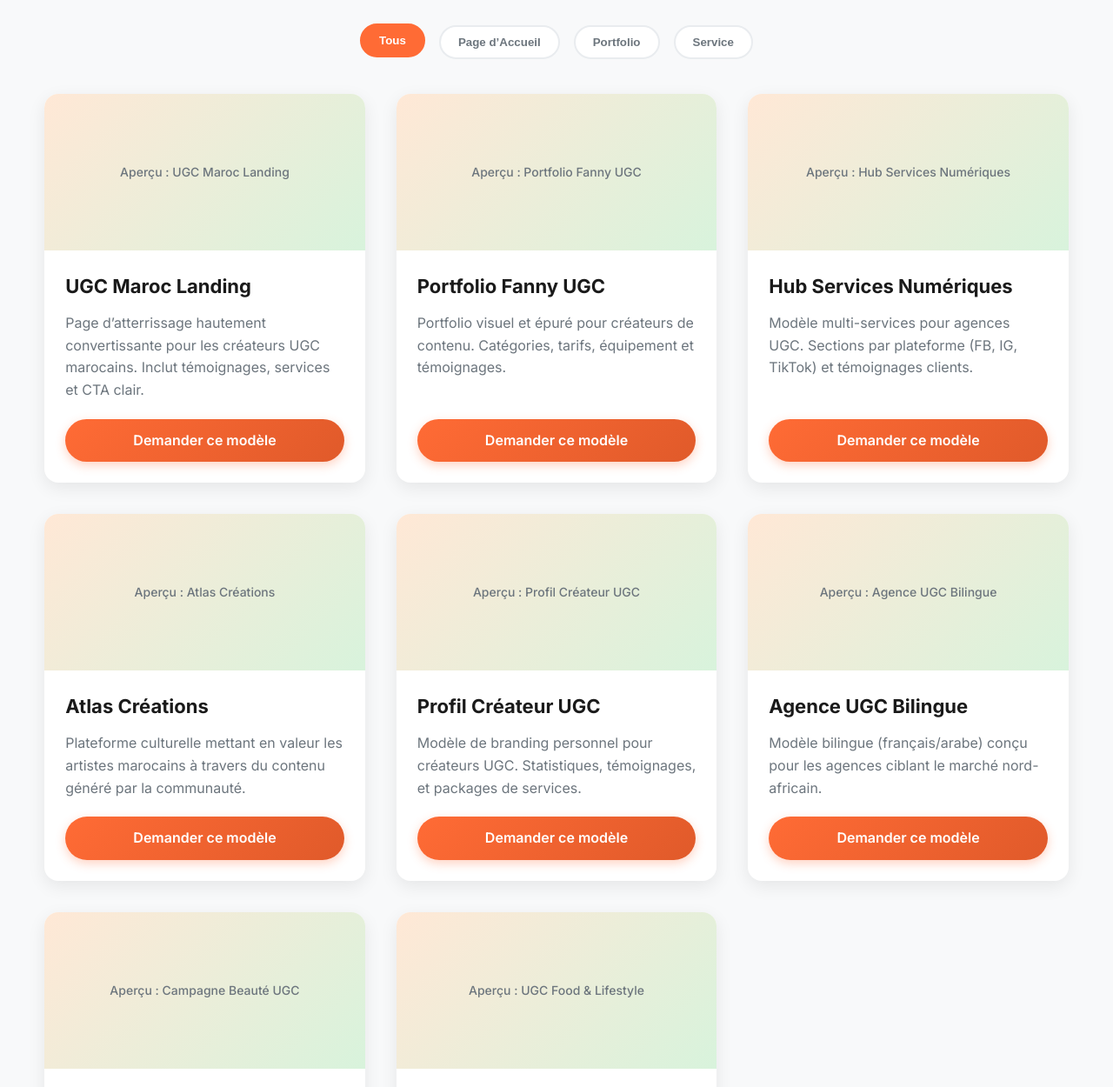
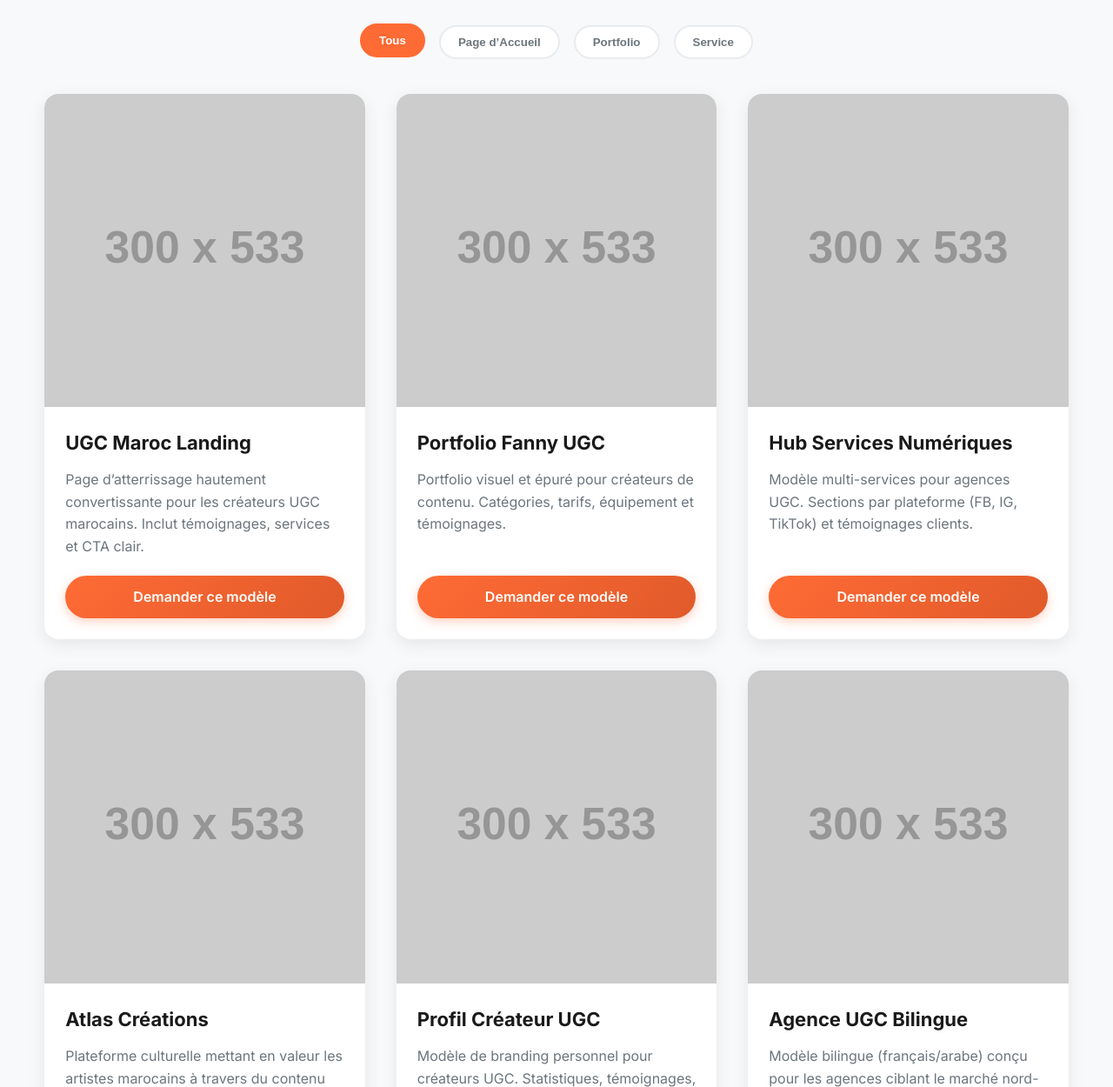
Before and after one commit to ugc-design/apercu, a plain HTML site: page index.html in a window 1280 px wide. Shown: the part 647-1897 px from the top of the page at 87% size. Drawn offline with Linux system fonts and the light colour scheme; placeholder pictures from the web are drawn by us.

Commit message:
Add files via upload

```diff
--- a/index.html
+++ b/index.html
@@ -243,14 +243,18 @@
     }
 
     .card-img {
-      height: 180px;
-      background: linear-gradient(135deg, #ffe8d6, #d8f3dc);
+      height: 360px;
       display: flex;
       align-items: center;
       justify-content: center;
-      color: var(--gray);
-      font-size: 0.875rem;
-      font-weight: 500;
+      background-color: #f1f5f9;
+      overflow: hidden;
+    }
+
+    .card-img img {
+      width: 100%;
+      height: 100%;
+      object-fit: cover;
     }
 
     .card-content {
@@ -389,7 +393,9 @@
       <div class="portfolio-grid">
         <!-- Template 1 -->
         <div class="card" data-category="landing">
-          <div class="card-img" data-fr="Aperçu : UGC Maroc Landing" data-ar="معاينة: صفحة هبوط UGC المغرب">Aperçu : UGC Maroc Landing</div>
+          <div class="card-img">
+            <img src="https://placehold.co/300x533/ffe8d6/d8f3dc?text=UGC+Maroc+Landing" alt="Aperçu UGC Maroc Landing">
+          </div>
           <div class="card-content">
             <h3 data-fr="UGC Maroc Landing" data-ar="صفحة هبوط UGC المغرب">UGC Maroc Landing</h3>
             <p data-fr="Page d’atterrissage hautement convertissante pour les créateurs UGC marocains. Inclut témoignages, services et CTA clair."
@@ -402,7 +408,9 @@
 
         <!-- Template 2 -->
         <div class="card" data-category="portfolio">
-          <div class="card-img" data-fr="Aperçu : Portfolio Fanny UGC" data-ar="معاينة: معرض أعمال فاني UGC">Aperçu : Portfolio Fanny UGC</div>
+          <div class="card-img">
+            <img src="https://placehold.co/300x533/d8f3dc/1b4332?text=Fanny+UGC+Portfolio" alt="Aperçu Portfolio Fanny UGC">
+          </div>
           <div class="card-content">
             <h3 data-fr="Portfolio Fanny UGC" data-ar="معرض أعمال فاني UGC">Portfolio Fanny UGC</h3>
             <p data-fr="Portfolio visuel et épuré pour créateurs de contenu. Catégories, tarifs, équipement et témoignages."
@@ -415,7 +423,9 @@
 
         <!-- Template 3 -->
         <div class="card" data-category="service">
-          <div class="card-img" data-fr="Aperçu : Hub Services Numériques" data-ar="معاينة: مركز الخدمات الرقمية">Aperçu : Hub Services Numériques</div>
+          <div class="card-img">
+            <img src="https://placehold.co/300x533/e0f7fa/0891b2?text=Hub+Services+Numériques" alt="Aperçu Hub Services Numériques">
+          </div>
           <div class="card-content">
             <h3 data-fr="Hub Services Numériques" data-ar="مركز الخدمات الرقمية">Hub Services Numériques</h3>
             <p data-fr="Modèle multi-services pour agences UGC. Sections par plateforme (FB, IG, TikTok) et témoignages clients."
@@ -428,7 +438,9 @@
 
         <!-- Template 4 -->
         <div class="card" data-category="landing">
-          <div class="card-img" data-fr="Aperçu : Atlas Créations" data-ar="معاينة: أطلس للإبداع">Aperçu : Atlas Créations</div>
+          <div class="card-img">
+            <img src="https://placehold.co/300x533/fdf2e9/991b1b?text=Atlas+Créations" alt="Aperçu Atlas Créations">
+          </div>
           <div class="card-content">
             <h3 data-fr="Atlas Créations" data-ar="أطلس للإبداع">Atlas Créations</h3>
             <p data-fr="Plateforme culturelle mettant en valeur les artistes marocains à travers du contenu généré par la communauté."
@@ -441,7 +453,9 @@
 
         <!-- Template 5 -->
         <div class="card" data-category="portfolio">
-          <div class="card-img" data-fr="Aperçu : Profil Créateur UGC" data-ar="معاينة: ملف منشئ المحتوى">Aperçu : Profil Créateur UGC</div>
+          <div class="card-img">
+            <img src="https://placehold.co/300x533/f0fdf4/166534?text=Profil+Créateur+UGC" alt="Aperçu Profil Créateur UGC">
+          </div>
           <div class="card-content">
             <h3 data-fr="Profil Créateur UGC" data-ar="ملف منشئ المحتوى">Profil Créateur UGC</h3>
             <p data-fr="Modèle de branding personnel pour créateurs UGC. Statistiques, témoignages, et packages de services."
@@ -454,7 +468,9 @@
 
         <!-- Template 6 -->
         <div class="card" data-category="service">
-          <div class="card-img" data-fr="Aperçu : Agence UGC Bilingue" data-ar="معاينة: وكالة UGC ثنائية اللغة">Aperçu : Agence UGC Bilingue</div>
+          <div class="card-img">
+            <img src="https://placehold.co/300x533/f0f9ff/1e40af?text=Agence+Bilingue" alt="Aperçu Agence UGC Bilingue">
+          </div>
           <div class="card-content">
             <h3 data-fr="Agence UGC Bilingue" data-ar="وكالة UGC ثنائية اللغة">Agence UGC Bilingue</h3>
             <p data-fr="Modèle bilingue (français/arabe) conçu pour les agences ciblant le marché nord-africain."
@@ -467,7 +483,9 @@
 
         <!-- Template 7 -->
         <div class="card" data-category="landing">
-          <div class="card-img" data-fr="Aperçu : Campagne Beauté UGC" data-ar="معاينة: حملة الجمال">Aperçu : Campagne Beauté UGC</div>
+          <div class="card-img">
+            <img src="https://placehold.co/300x533/fff7ed/92400e?text=Campagne+Beauté" alt="Aperçu Campagne Beauté UGC">
+          </div>
           <div class="card-content">
             <h3 data-fr="Campagne Beauté UGC" data-ar="حملة الجمال UGC">Campagne Beauté UGC</h3>
             <p data-fr="Page dédiée aux marques de beauté avec aperçus vidéo, statistiques de conversion et témoignages."
@@ -480,7 +498,9 @@
 
         <!-- Template 8 -->
         <div class="card" data-category="portfolio">
-          <div class="card-img" data-fr="Aperçu : UGC Food & Lifestyle" data-ar="معاينة: أسلوب الحياة والطعام">Aperçu : UGC Food & Lifestyle</div>
+          <div class="card-img">
+            <img src="https://placehold.co/300x533/fef3c7/d97706?text=Food+%26+Lifestyle" alt="Aperçu Food & Lifestyle UGC">
+          </div>
           <div class="card-content">
             <h3 data-fr="Food & Lifestyle UGC" data-ar="الطعام وأسلوب الحياة UGC">Food & Lifestyle UGC</h3>
             <p data-fr="Modèle vibrant pour créateurs spécialisés en food et lifestyle. Contenu organisé par catégories thématiques."
@@ -535,29 +555,21 @@
         "Tous": "Tous",
         "Page d’Accueil": "Page d’Accueil",
         "Service": "Service",
-        "Aperçu : UGC Maroc Landing": "Aperçu : UGC Maroc Landing",
         "UGC Maroc Landing": "UGC Maroc Landing",
         "Page d’atterrissage hautement convertissante pour les créateurs UGC marocains. Inclut témoignages, services et CTA clair.": "Page d’atterrissage hautement convertissante pour les créateurs UGC marocains. Inclut témoignages, services et CTA clair.",
         "Demander ce modèle": "Demander ce modèle",
-        "Aperçu : Portfolio Fanny UGC": "Aperçu : Portfolio Fanny UGC",
         "Portfolio Fanny UGC": "Portfolio Fanny UGC",
         "Portfolio visuel et épuré pour créateurs de contenu. Catégories, tarifs, équipement et témoignages.": "Portfolio visuel et épuré pour créateurs de contenu. Catégories, tarifs, équipement et témoignages.",
-        "Aperçu : Hub Services Numériques": "Aperçu : Hub Services Numériques",
         "Hub Services Numériques": "Hub Services Numériques",
         "Modèle multi-services pour agences UGC. Sections par plateforme (FB, IG, TikTok) et témoignages clients.": "Modèle multi-services pour agences UGC. Sections par plateforme (FB, IG, TikTok) et témoignages clients.",
-        "Aperçu : Atlas Créations": "Aperçu : Atlas Créations",
         "Atlas Créations": "Atlas Créations",
         "Plateforme culturelle mettant en valeur les artistes marocains à travers du contenu généré par la communauté.": "Plateforme culturelle mettant en valeur les artistes marocains à travers du contenu généré par la communauté.",
-        "Aperçu : Profil Créateur UGC": "Aperçu : Profil Créateur UGC",
         "Profil Créateur UGC": "Profil Créateur UGC",
         "Modèle de branding personnel pour créateurs UGC. Statistiques, témoignages, et packages de services.": "Modèle de branding personnel pour créateurs UGC. Statistiques, témoignages, et packages de services.",
-        "Aperçu : Agence UGC Bilingue": "Aperçu : Agence UGC Bilingue",
         "Agence UGC Bilingue": "Agence UGC Bilingue",
         "Modèle bilingue (français/arabe) conçu pour les agences ciblant le marché nord-africain.": "Modèle bilingue (français/arabe) conçu pour les agences ciblant le marché nord-africain.",
-        "Aperçu : Campagne Beauté UGC": "Aperçu : Campagne Beauté UGC",
         "Campagne Beauté UGC": "Campagne Beauté UGC",
         "Page dédiée aux marques de beauté avec aperçus vidéo, statistiques de conversion et témoignages.": "Page dédiée aux marques de beauté avec aperçus vidéo, statistiques de conversion et témoignages.",
-        "Aperçu : UGC Food & Lifestyle": "Aperçu : UGC Food & Lifestyle",
         "Food & Lifestyle UGC": "Food & Lifestyle UGC",
         "Modèle vibrant pour créateurs spécialisés en food et lifestyle. Contenu organisé par catégories thématiques.": "Modèle vibrant pour créateurs spécialisés en food et lifestyle. Contenu organisé par catégories thématiques.",
         "Obtenez Votre Modèle Aujourd’hui": "Obtenez Votre Modèle Aujourd’hui",
@@ -577,29 +589,21 @@
         "Tous": "الكل",
         "Page d’Accueil": "صفحة هبوط",
         "Service": "خدمات",
-        "Aperçu : UGC Maroc Landing": "معاينة: صفحة هبوط UGC المغرب",
         "UGC Maroc Landing": "صفحة هبوط UGC المغرب",
         "Page d’atterrissage hautement convertissante pour les créateurs UGC marocains. Inclut témoignages, services et CTA clair.": "صفحة هبوط عالية التحويل للمنشئين المغاربة. تتضمن شهادات، خدمات، ودعوة واضحة للاتصال.",
         "Demander ce modèle": "اطلب هذا النموذج",
-        "Aperçu : Portfolio Fanny UGC": "معاينة: معرض أعمال فاني UGC",
         "Portfolio Fanny UGC": "معرض أعمال فاني UGC",
         "Portfolio visuel et épuré pour créateurs de contenu. Catégories, tarifs, équipement et témoignages.": "معرض بصري وأنيق للمنشئين. يحتوي على فئات، أسعار، معدات، وشهادات عملاء.",
-        "Aperçu : Hub Services Numériques": "معاينة: مركز الخدمات الرقمية",
         "Hub Services Numériques": "مركز الخدمات الرقمية",
         "Modèle multi-services pour agences UGC. Sections par plateforme (FB, IG, TikTok) et témoignages clients.": "نموذج متعدد الخدمات للوكالات. أقسام حسب المنصات (فيسبوك، إنستغرام، تيك توك) وشهادات العملاء.",
-        "Aperçu : Atlas Créations": "معاينة: أطلس للإبداع",
         "Atlas Créations": "أطلس للإبداع",
         "Plateforme culturelle mettant en valeur les artistes marocains à travers du contenu généré par la communauté.": "منصة ثقافية تُبرز الفنانين المغاربة من خلال محتوى يُنتجه المجتمع.",
-        "Aperçu : Profil Créateur UGC": "معاينة: ملف منشئ المحتوى",
         "Profil Créateur UGC": "ملف منشئ المحتوى",
         "Modèle de branding personnel pour créateurs UGC. Statistiques, témoignages, et packages de services.": "نموذج هوية شخصية للمنشئين. يحتوي على إحصائيات، شهادات، وعروض الخدمات.",
-        "Aperçu : Agence UGC Bilingue": "معاينة: وكالة UGC ثنائية اللغة",
         "Agence UGC Bilingue": "وكالة UGC ثنائية اللغة",
         "Modèle bilingue (français/arabe) conçu pour les agences ciblant le marché nord-africain.": "نموذج ثنائي اللغة (فرنسي/عربي) مصمم للوكالات التي تستهدف السوق المغاربي.",
-        "Aperçu : Campagne Beauté UGC": "معاينة: حملة الجمال",
         "Campagne Beauté UGC": "حملة الجمال UGC",
         "Page dédiée aux marques de beauté avec aperçus vidéo, statistiques de conversion et témoignages.": "صفحة مخصصة لعلامات التجميل مع معاينات فيديو، إحصائيات تحويل، وشهادات.",
-        "Aperçu : UGC Food & Lifestyle": "معاينة: أسلوب الحياة والط الطعام",
         "Food & Lifestyle UGC": "الطعام وأسلوب الحياة UGC",
         "Modèle vibrant pour créateurs spécialisés en food et lifestyle. Contenu organisé par catégories thématiques.": "نموذج حيوي للمنشئين المتخصصين في الطعام وأسلوب الحياة. محتوى منظم حسب الفئات الموضوعية.",
         "Obtenez Votre Modèle Aujourd’hui": "احصل على نموذجك اليوم",
@@ -626,6 +630,30 @@
         switchLanguage(btn.dataset.lang);
       });
     });
+
+    // Filter functionality
+    document.querySelectorAll('.filter-btn').forEach(button => {
+      button.addEventListener('click', () => {
+        document.querySelectorAll('.filter-btn').forEach(btn => btn.classList.remove('active'));
+        button.classList.add('active');
+
+        const category = button.dataset.category;
+        document.querySelectorAll('.card').forEach(card => {
+          if (category === 'all' || card.dataset.category === category) {
+            card.style.display = 'block';
+            card.style.opacity = '0';
+            card.style.transform = 'translateY(20px)';
+            setTimeout(() => {
+              card.style.transition = 'opacity 0.4s ease, transform 0.4s ease';
+              card.style.opacity = '1';
+              card.style.transform = 'translateY(0)';
+            }, 10);
+          } else {
+            card.style.display = 'none';
+          }
+        });
+      });
+    });
   </script>
 </body>
 </html>
```
